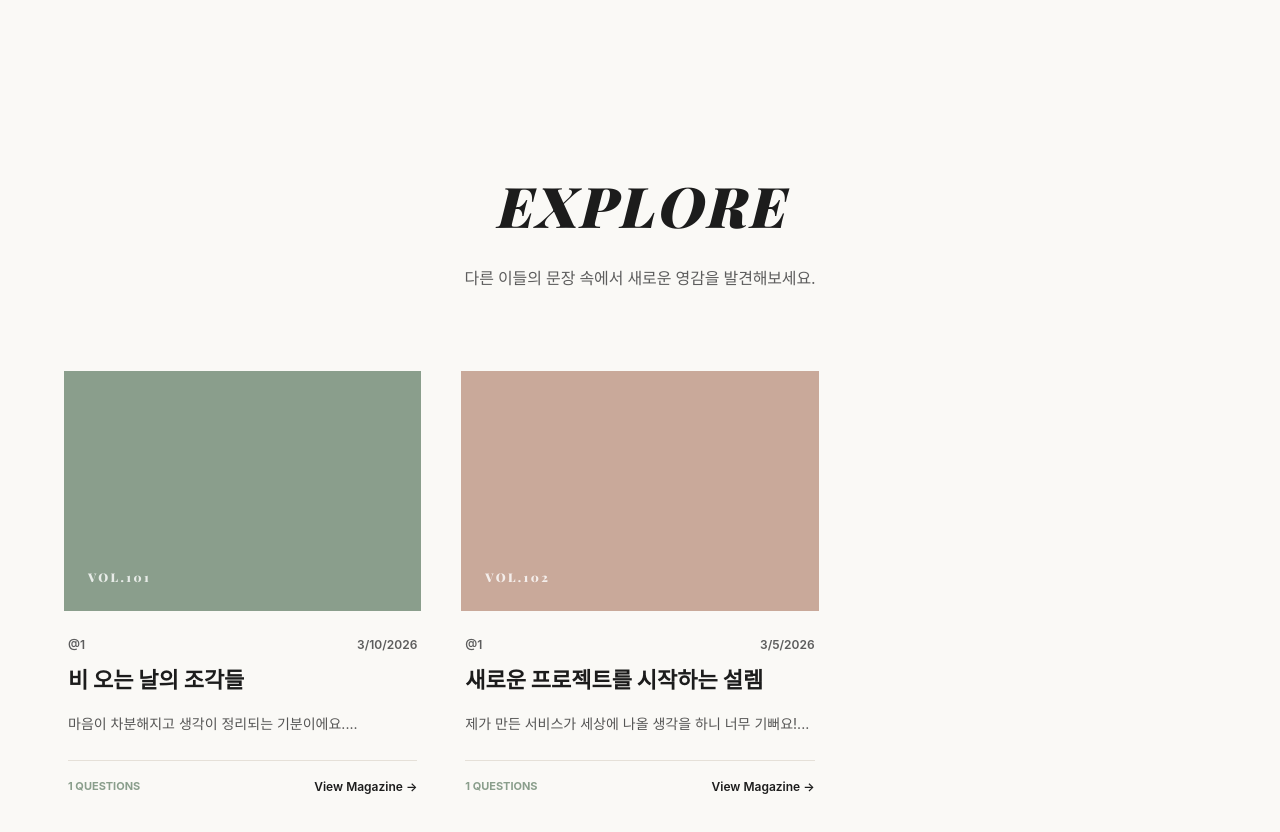
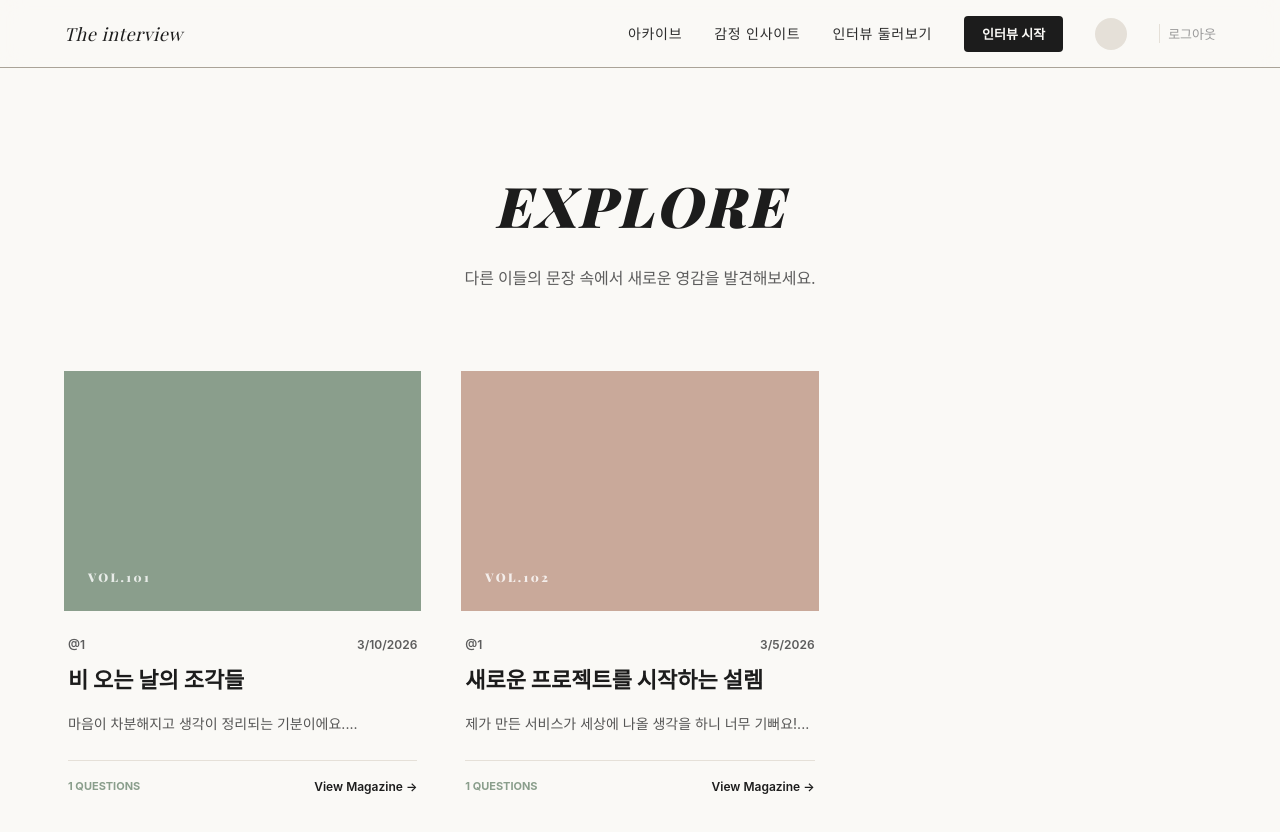
Before and after one commit to wynsumhi/the-interview, a Next.js app in the folder fe/: page /explore in a window 1280 px wide. Shown: the top 832 px of the page. Built offline with nearby package versions, Linux system fonts and the light colour scheme; a web font is replaced by a local one.

Commit message:
S14P21A307-165 chore: 전역 레이아웃에 네비게이션바 추가

```diff
--- a/fe/src/app/layout.tsx
+++ b/fe/src/app/layout.tsx
@@ -1,6 +1,7 @@
 import type { Metadata } from "next";
 import { Playfair_Display, Caveat, Gaegu } from "next/font/google";
 import "./globals.css";
+import Navbar from "@/components/common/Navbar";
 
 const playfair = Playfair_Display({
   variable: "--font-playfair",
@@ -38,6 +39,7 @@ export default function RootLayout({
       <body
         className={`${playfair.variable} ${caveat.variable} ${gaegu.variable} antialiased`}
       >
+        <Navbar />
         {children}
       </body>
     </html>
```
